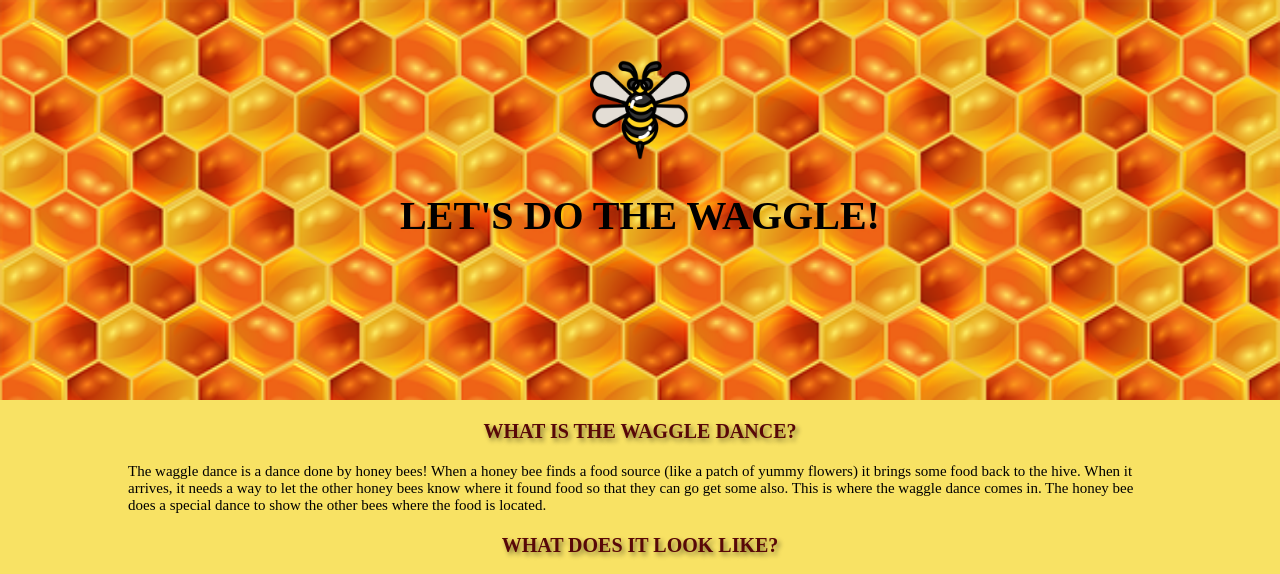
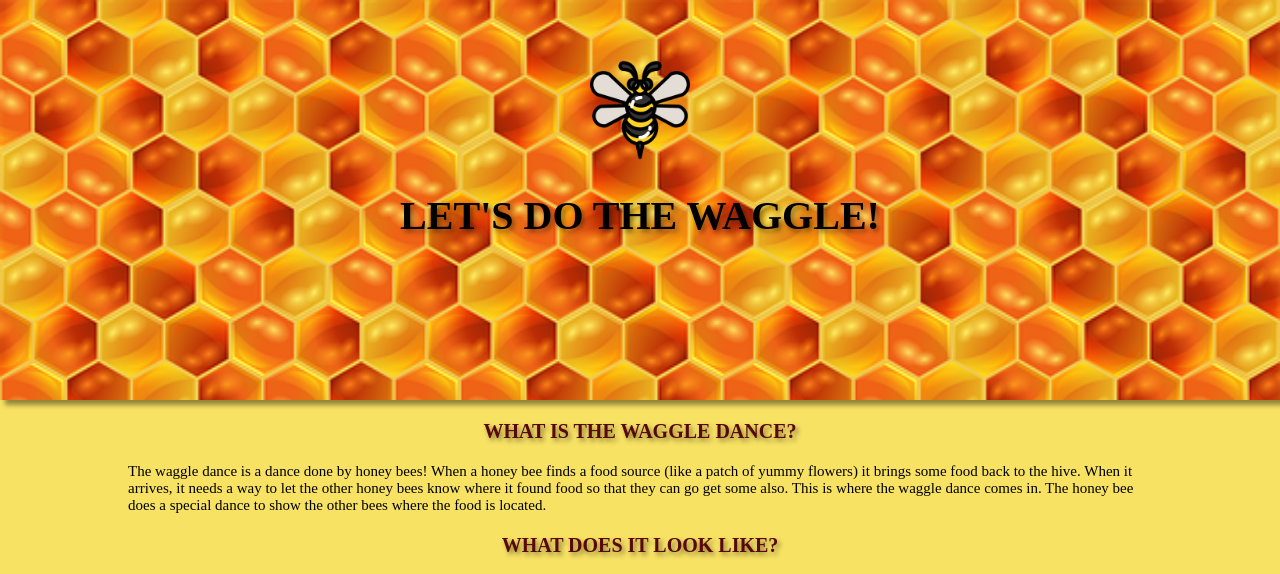
Before and after one commit to KatieSchmidt/waggle_dance_simulator, a website: page index.html in a window 1280 px wide. Shown: the top 574 px of the page. Drawn offline with Linux system fonts and the light colour scheme.

Commit message:
add shadowing to header

```diff
--- a/sass/components/_sections.scss
+++ b/sass/components/_sections.scss
@@ -4,6 +4,7 @@
     height: 50vh;
     background-image: url(../img/honeycomb-bg.png);
     background-size: cover;
+    box-shadow: 0.5rem 0.5rem 0.5rem rgba(0, 0, 0, 0.418);
   }
   &__simulation {
     position: relative;
--- a/sass/layout/_header.scss
+++ b/sass/layout/_header.scss
@@ -23,6 +23,7 @@
       font-size: 4rem;
       font-weight: 700;
       text-transform: uppercase;
+      text-shadow: 0.25rem 0.25rem 0.5rem rgba(0, 0, 0, 0.418);
     }
   }
 }
```
Also changed, not shown: css/style.css.
